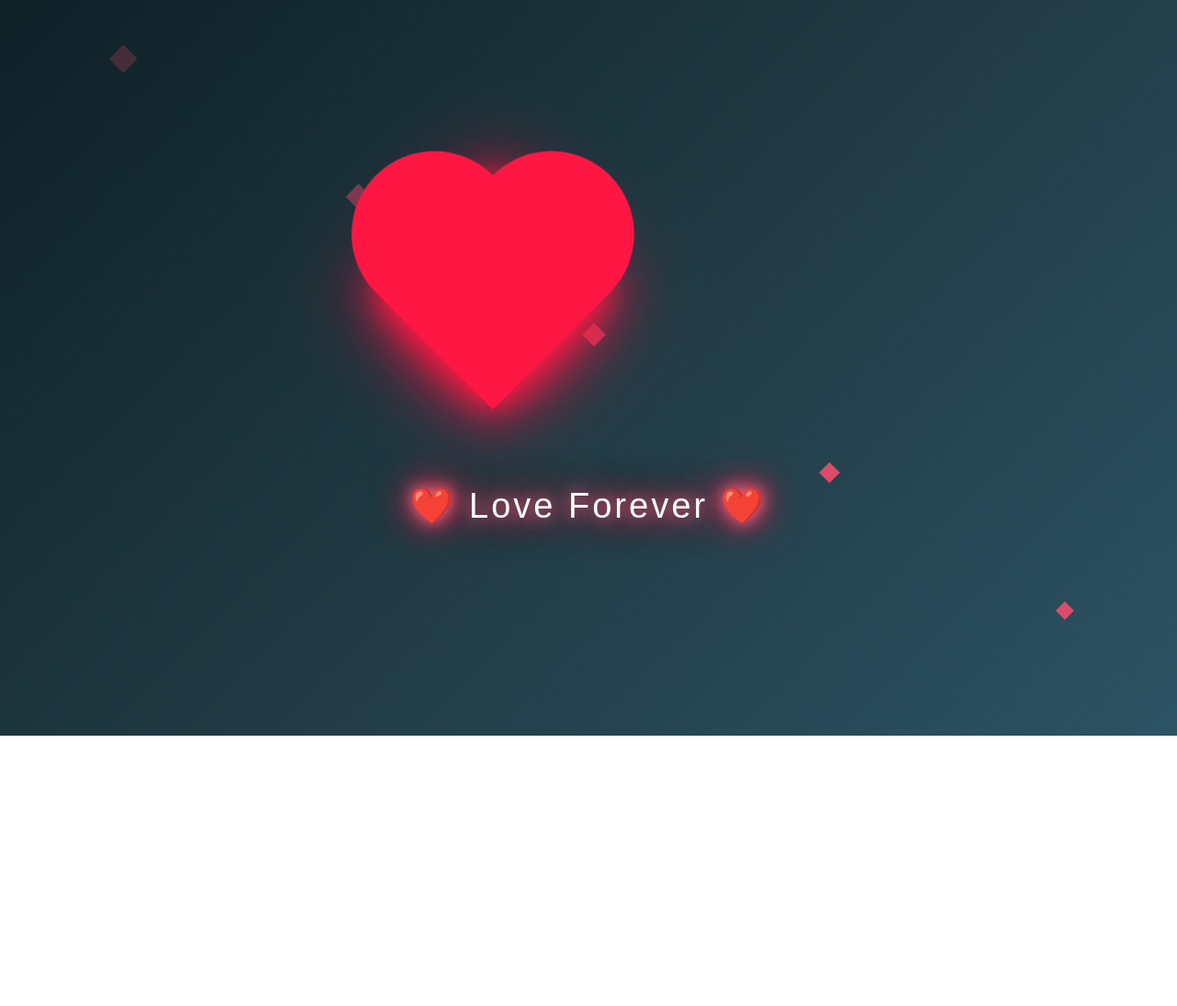
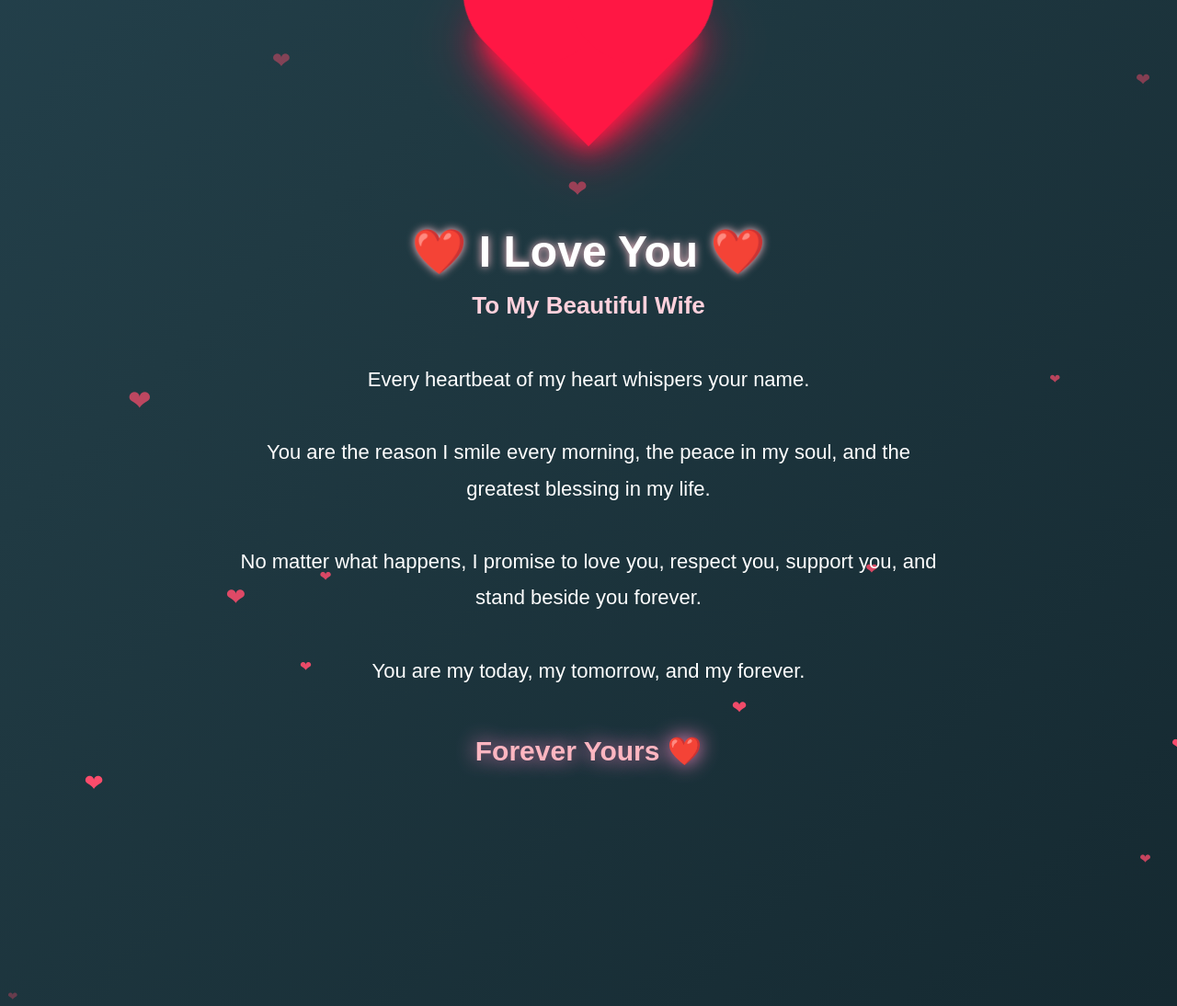
Before and after one commit to Mouni707/cloudrun, a website: page public/index.html in a window 1280 px wide. Shown: the top 1094 px of the page at 92% size. Before the commit the page ends 800 px from the top, so only its background shows below. Drawn offline with Linux system fonts and the light colour scheme.

Commit message:
Update index.html to enhance visual appeal and personalize content

```diff
--- a/public/index.html
+++ b/public/index.html
@@ -3,7 +3,7 @@
 <head>
 <meta charset="UTF-8">
 <meta name="viewport" content="width=device-width, initial-scale=1.0">
-<title>Beating Heart</title>
+<title>My Love ❤️</title>
 
 <style>
 
@@ -19,61 +19,74 @@ body{
 align-items:center;
 height:100vh;
 overflow:hidden;
-    background:linear-gradient(135deg,#0f2027,#203a43,#2c5364);
 font-family:Arial,Helvetica,sans-serif;
+background:linear-gradient(-45deg,#0f2027,#203a43,#2c5364,#4a148c);
+background-size:400% 400%;
+animation:bgMove 12s ease infinite;
+}
+
+@keyframes bgMove{
+0%{background-position:0% 50%;}
+50%{background-position:100% 50%;}
+100%{background-position:0% 50%;}
 }
 
 .container{
 text-align:center;
+color:white;
+z-index:10;
+padding:20px;
 }
 
 .heart{
 position:relative;
-    width:180px;
-    height:180px;
+width:160px;
+height:160px;
+margin:auto;
 background:#ff1744;
 transform:rotate(-45deg);
-    animation:beat 1s infinite;
-    box-shadow:0 0 30px #ff1744,
-               0 0 60px #ff1744,
-               0 0 100px #ff1744;
+animation:heartbeat 1s infinite;
+box-shadow:
+0 0 20px #ff1744,
+0 0 40px #ff1744,
+0 0 70px #ff1744;
 }
 
 .heart:before,
 .heart:after{
 content:"";
 position:absolute;
-    width:180px;
-    height:180px;
+width:160px;
+height:160px;
 background:#ff1744;
 border-radius:50%;
 }
 
 .heart:before{
-    top:-90px;
+top:-80px;
 left:0;
 }
 
 .heart:after{
-    left:90px;
+left:80px;
 top:0;
 }
 
-@keyframes beat{
+@keyframes heartbeat{
 
 0%{
 transform:rotate(-45deg) scale(1);
 }
 
-20%{
+25%{
 transform:rotate(-45deg) scale(1.15);
 }
 
-40%{
+50%{
 transform:rotate(-45deg) scale(1);
 }
 
-60%{
+75%{
 transform:rotate(-45deg) scale(1.18);
 }
 
@@ -83,68 +96,59 @@ transform:rotate(-45deg) scale(1);
 
 }
 
-.text{
+h1{
 margin-top:120px;
-    color:white;
-    font-size:38px;
-    letter-spacing:3px;
+font-size:48px;
+color:#fff;
+text-shadow:0 0 10px pink;
+}
+
+h2{
+margin-top:15px;
+font-size:26px;
+color:#ffd1dc;
+}
+
+p{
+margin-top:25px;
+font-size:22px;
+line-height:1.8;
+max-width:800px;
+padding:20px;
+}
+
+.signature{
+margin-top:30px;
+font-size:30px;
+font-weight:bold;
+color:#ffb6c1;
 animation:glow 2s infinite alternate;
 }
 
 @keyframes glow{
 
 from{
-text-shadow:0 0 10px #fff;
+text-shadow:0 0 10px white;
 }
 
 to{
-text-shadow:
-0 0 20px #ff4d6d,
-0 0 40px #ff1744,
-0 0 60px #ff1744;
+text-shadow:0 0 25px hotpink;
 }
 
 }
 
-.particles span{
+.floating-heart{
 position:absolute;
-width:12px;
-height:12px;
-background:#ff4d6d;
-transform:rotate(45deg);
-animation:float 6s linear infinite;
-opacity:0.7;
+color:#ff4d6d;
+font-size:20px;
+animation:floatUp linear infinite;
+opacity:0.8;
 }
 
-.particles span:nth-child(1){
-left:10%;
-animation-delay:0s;
-}
-
-.particles span:nth-child(2){
-left:30%;
-animation-delay:1s;
-}
-
-.particles span:nth-child(3){
-left:50%;
-animation-delay:2s;
-}
-
-.particles span:nth-child(4){
-left:70%;
-animation-delay:3s;
-}
-
-.particles span:nth-child(5){
-left:90%;
-animation-delay:4s;
-}
-
-@keyframes float{
+@keyframes floatUp{
 
 0%{
-bottom:-20px;
+transform:translateY(100vh) scale(0.5);
 opacity:0;
 }
 
@@ -153,9 +157,8 @@ opacity:1;
 }
 
 100%{
-bottom:110%;
+transform:translateY(-120vh) scale(1.5);
 opacity:0;
-transform:rotate(45deg) scale(2);
 }
 
 }
@@ -166,19 +169,65 @@ transform:rotate(45deg) scale(2);
 
 <body>
 
-<div class="particles">
-<span></span>
-<span></span>
-<span></span>
-<span></span>
-<span></span>
+<div class="container">
+
+<div class="heart"></div>
+
+<h1>❤️ I Love You ❤️</h1>
+
+<h2>To My Beautiful Wife</h2>
+
+<p>
+Every heartbeat of my heart whispers your name.<br><br>
+
+You are the reason I smile every morning,
+the peace in my soul,
+and the greatest blessing in my life.<br><br>
+
+No matter what happens,
+I promise to love you,
+respect you,
+support you,
+and stand beside you forever.<br><br>
+
+You are my today,
+my tomorrow,
+and my forever.
+</p>
+
+<div class="signature">
+Forever Yours ❤️
 </div>
 
-<div class="container">
-<div class="heart"></div>
-<div class="text">❤️ Love Forever ❤️</div>
 </div>
 
+<script>
+
+function createHeart(){
+
+const heart=document.createElement("div");
+
+heart.className="floating-heart";
+
+heart.innerHTML="❤";
+
+heart.style.left=Math.random()*100+"vw";
+
+heart.style.fontSize=(15+Math.random()*25)+"px";
+
+heart.style.animationDuration=(5+Math.random()*5)+"s";
+
+document.body.appendChild(heart);
+
+setTimeout(()=>{
+heart.remove();
+},10000);
+
+}
+
+setInterval(createHeart,300);
+
+</script>
+
 </body>
-
 </html>
```
Lines whose indentation alone changed are shown as unchanged.
